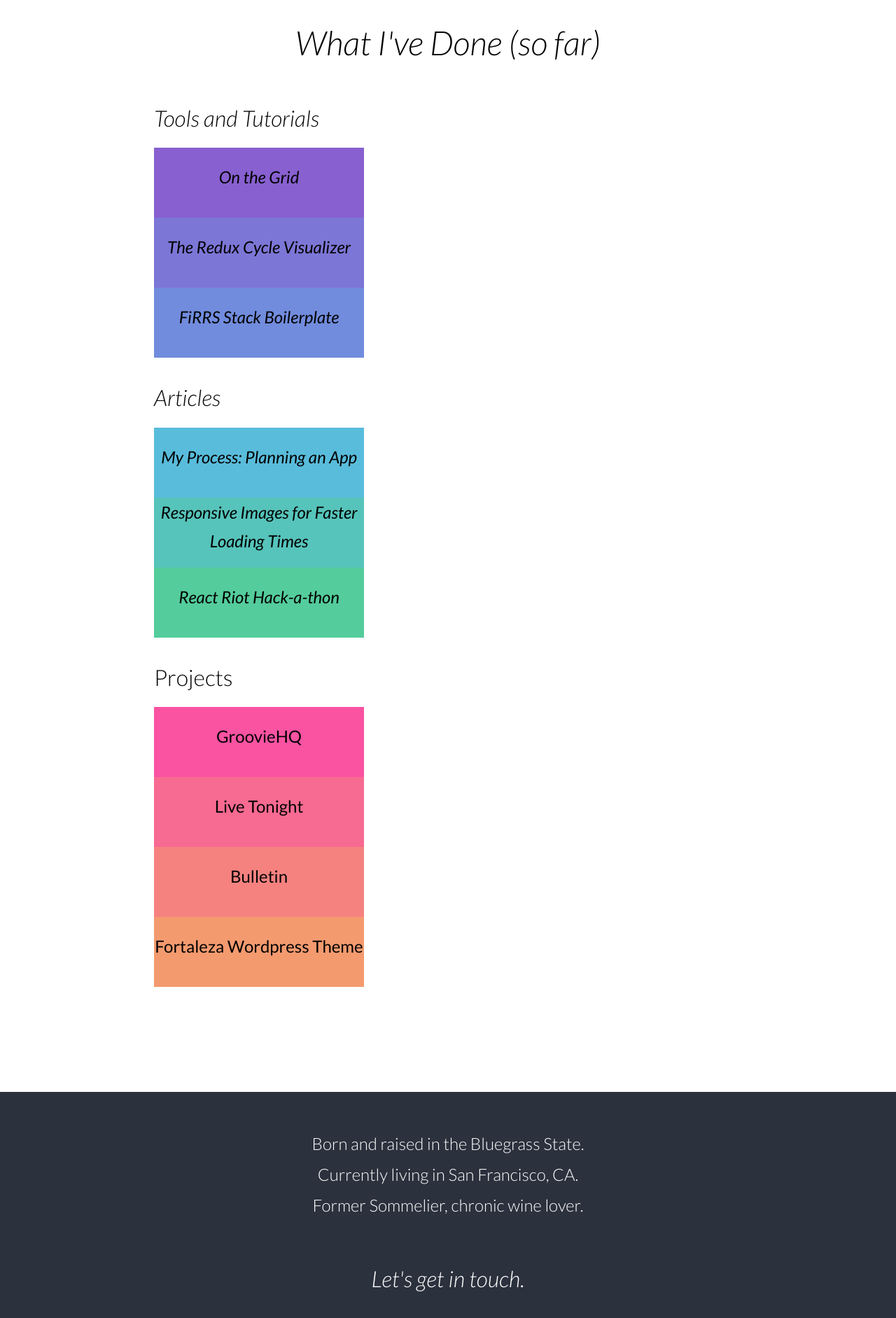
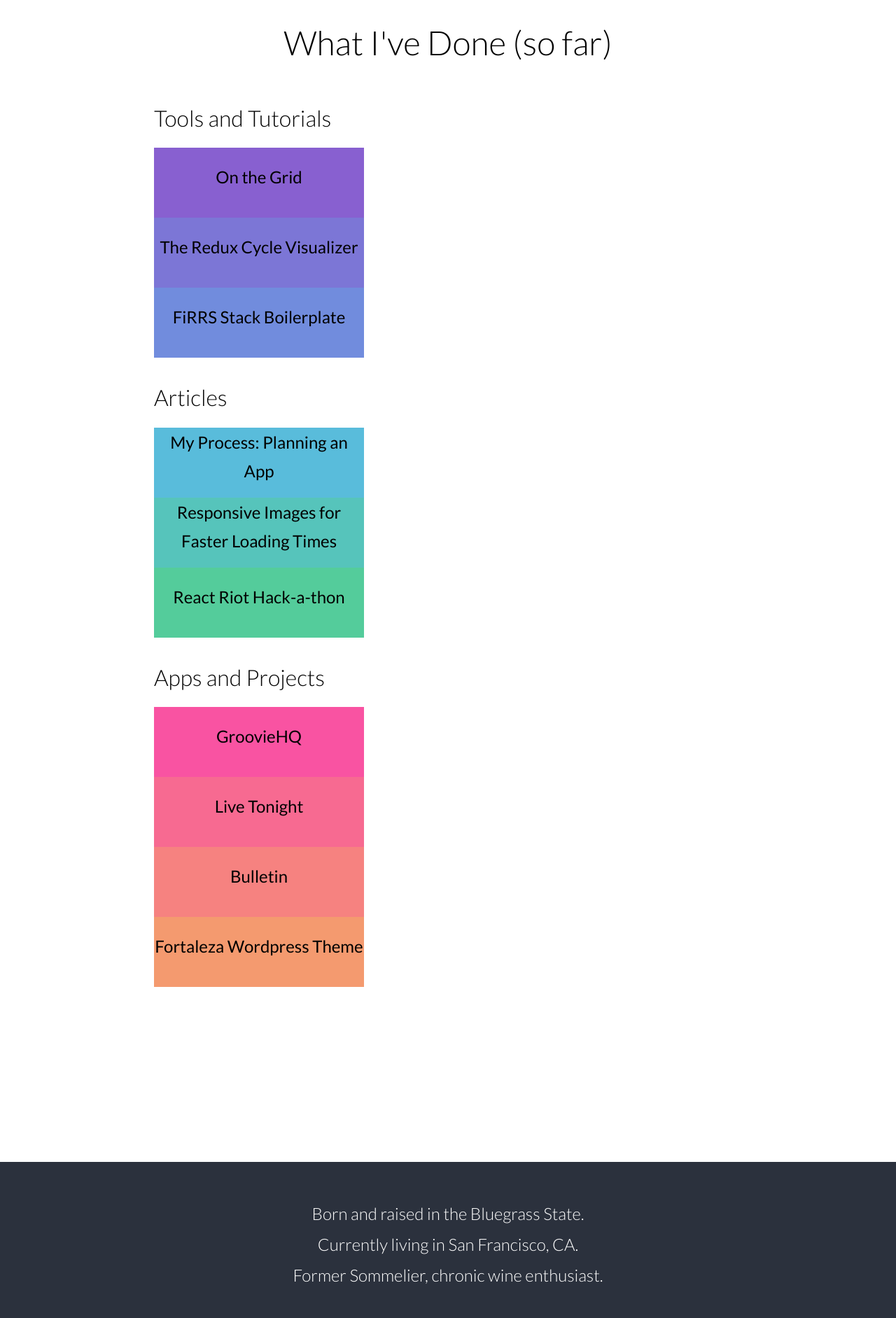
Before and after one commit to ericwindmill/ericwindmill.com, a Jekyll site: the page built from index.md, in a window 1280 px wide. Shown: the part 851-2734 px from the top of the page at 70% size. Built offline with Jekyll 4.4.1, drawn with Linux system fonts in a browser that asks for light colours; nearby versions of some CDN libraries.

Commit message:
fix some errors

```diff
--- a/_layouts/home.html
+++ b/_layouts/home.html
@@ -12,14 +12,16 @@
         <img src='http://res.cloudinary.com/ericwindmill/image/upload/v1499030667/profile_pic-bw_maitlk.png' width='200px' />
           <h3> <em>Hey, I'm </em> </h3>
           <h1> Eric Windmill</h1>
-          <h3> <em>Making the web a more beautiful place.<em> </h3>
+          <h3> <em>Making the web a more beautiful place.</em> </h3>
       </header>
    </div>
 
 
       <h2 class='portfolio-title'>What I've Done (so far)</h2>
+
       <div class='portfolio home-wrapper'>
         <main class='works-page'>
+
           <h2> Tools and Tutorials </h2>
           <div class='tool-display'>
             <ul class='tools'>
@@ -66,8 +70,6 @@
 
             </div>
           </div>
-
-
 
           <h2> Articles </h2>
           <div class='articles-display'>
@@ -119,7 +121,7 @@
             </div>
           </div>
 
-          <h2> Projects </h2>
+          <h2> Apps and Projects </h2>
             <div class='apps-display'>
               <ul class='apps'>
                 <li id='groovie-li' class='list-item'>
@@ -192,7 +202,7 @@
           <div class='about-content'>
               <h2>Born and raised in the Bluegrass State.</h2>
               <h2>Currently living in San Francisco, CA.</h2>
-              <h2>Former Sommelier, chronic wine lover.</h2>
+              <h2>Former Sommelier, chronic wine enthusiast.</h2>
           </div>
         </aside> <!-- about -->
       </div>
--- a/_sass/home.scss
+++ b/_sass/home.scss
@@ -14,6 +14,7 @@
     padding-left: $spacing-unit / 2;
   }
 }
+
 
 .title-bg {
   background-color: $sky-blue;
@@ -46,6 +47,7 @@
       text-shadow: 2px 2px 1px rgba(10,10,10,0.3);
       font-family: $base-font;
       letter-spacing: 10px;
+
       }
 
     h3 {
@@ -58,6 +60,37 @@
   }
 }
 
+.section-title {
+  text-align: center;
+  font-size: $base-font-size * 2;
+}
+
+.selected-works {
+
+  display: grid;
+  justify-content: center;
+  grid-template-columns: repeat(4, 200px);
+  grid-template-rows: repeat(2, 300px);
+  margin-bottom: 200px;
+}
+
+.one {
+  background-color: red;
+  grid-column: 1 / 5;
+  grid-row: 1 / 2;
+}
+.two {
+  background: green;
+  grid-column: 1 / 3;
+  grid-row: 2 / 3;
+}
+.three {
+  background: dodgerblue;
+  grid-column: 3 / 5;
+  grid-row: 2 / 3;
+}
+
+
 
 
 
@@ -66,15 +99,13 @@
   font-weight: 300;
   margin: 40px 0;
   text-align: center;
-  color: block;
+  color: black;
 }
 
 
 .works-page {
   margin: 20px 0 150px;
-
 }
-
 
 .about-bg {
     background-color: #2B313D;
@@ -82,7 +113,6 @@
 }
 
 .about {
-
   h2 {
     text-align: center;
     color: white;
--- a/_sass/works.scss
+++ b/_sass/works.scss
@@ -27,13 +27,8 @@
 /**************
   LAYOUT
 *************/
-// .tools, .articles, .apps {
-//   display: flex;
-//   flex-flow: row wrap;
-// }
 
 .works-page {
-
   h2 {
     font-size: $base-font-size * 2;
     font-weight: 300;
@@ -128,18 +123,13 @@
   margin: 0 20px;
   padding: 10px;
   text-align: center;
-
 }
 
 .img-gallery {
-
-
-
   img {
     flex-shrink: 1;
   }
 }
-
 
 .description-links {
   text-align: center;
@@ -148,3 +138,6 @@
 .firrs-list > li {
   margin-left: 50px;
 }
+.portfolio {
+  margin-bottom: 100px;
+}
```
Also changed, not shown: other parts of _layouts/home.html (+10 -0 lines).
